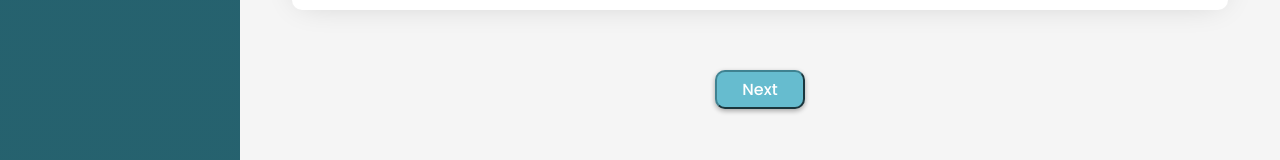
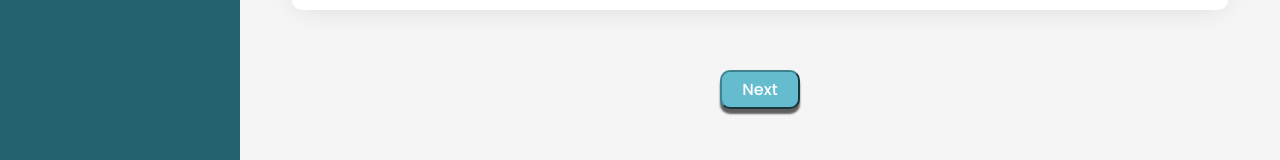
Before and after one commit to Abhinandps/e-poll, a React (Create React App) app: page /dashboard/election in a window 1280 px wide. Shown: the part 600-760 px from the top of the page. Built offline with nearby package versions, Linux system fonts and the light colour scheme.

Commit message:
bug fixed

```diff
--- a/src/Routes/Admin/AdminLayout.js
+++ b/src/Routes/Admin/AdminLayout.js
@@ -22,10 +22,11 @@ const AdminLayout = () => {
             path: "election",
             subMenu: [
                 {
-                    title: "Create Election"
+                    title: "Create Election",
+                    path:"election"
                 },
                 {
-                    title: "View Candidates"
+                    title: "View Candidates",
                 },
             ]
         },
--- a/src/Styles/AddCandidate.css
+++ b/src/Styles/AddCandidate.css
@@ -36,7 +36,7 @@
     width: 90px;
 }
 
-.btn-wrap .btn {
+.candidate-form-container + .btn-wrap .btn {
     box-shadow: none;
     width: 90px;
     font-size: 16px;
```
